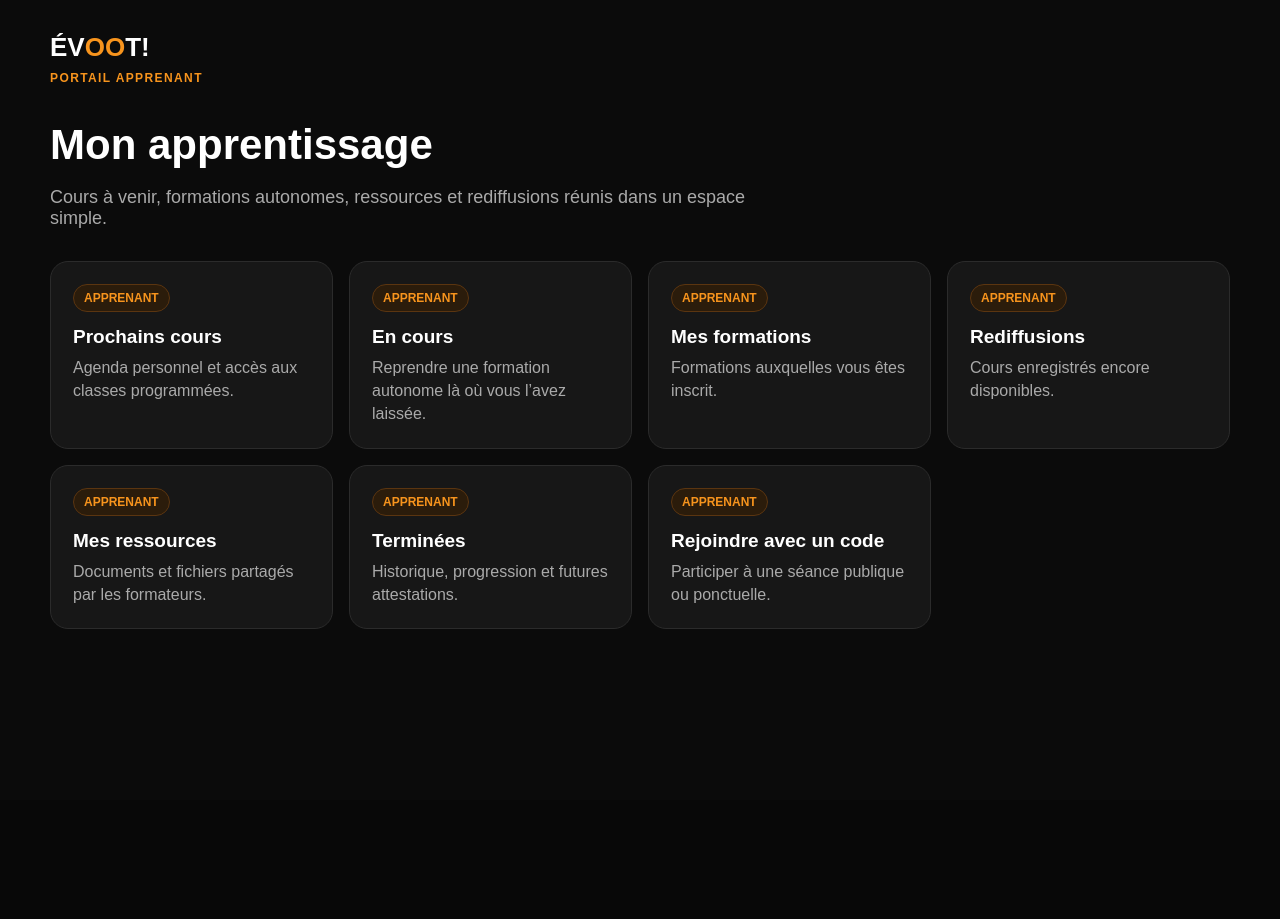
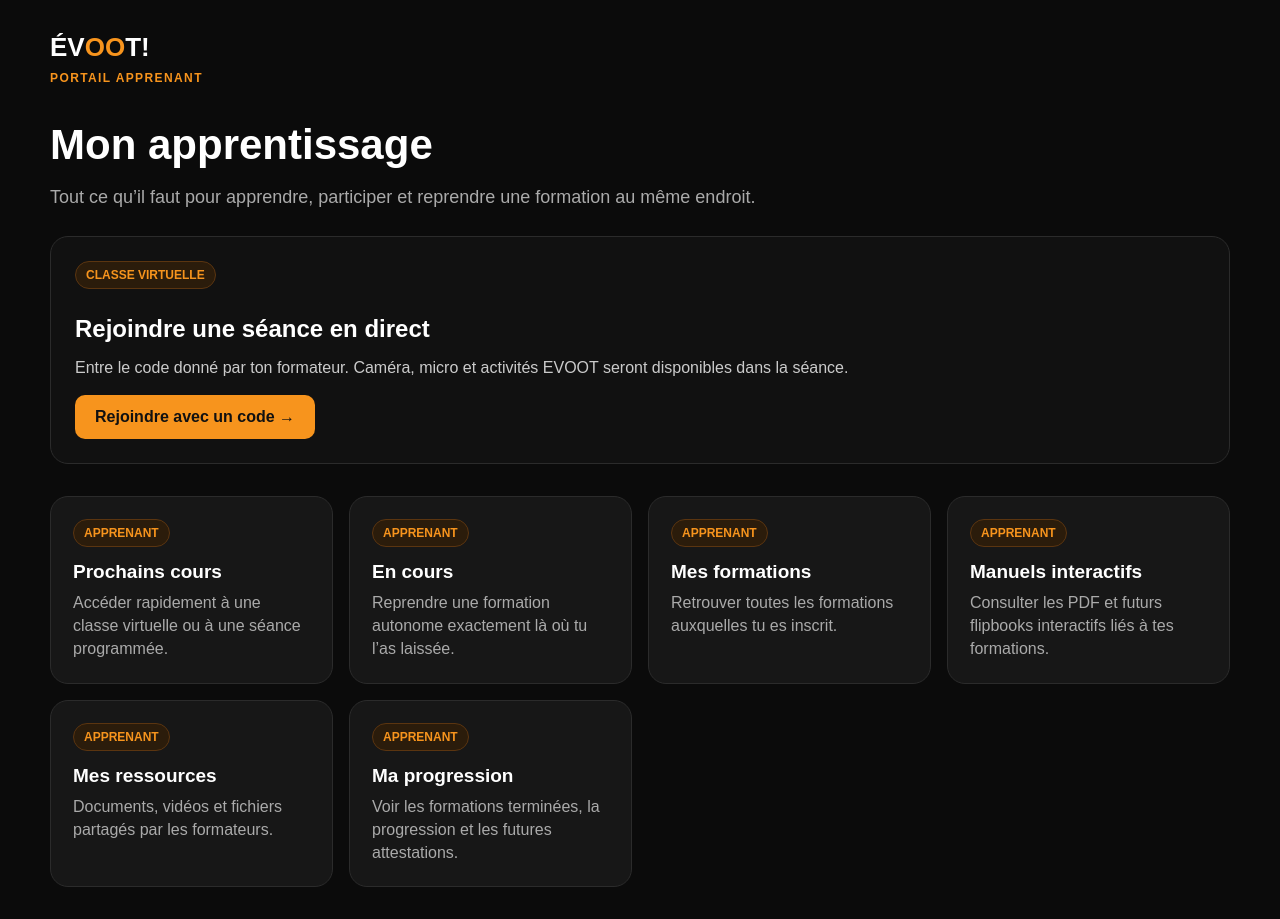
Before and after one commit to Dandadou/evoot, a Next.js app: page /learner in a window 1280 px wide. Before the commit the page ends 800 px from the top, so only its background shows below. Built offline with nearby package versions, Linux system fonts and the light colour scheme.

Commit message:
Make learner portal demo-ready

```diff
--- a/app/learner/page.tsx
+++ b/app/learner/page.tsx
@@ -1,3 +1,32 @@
-import Link from 'next/link';import '../portals.css';
-export default function Page(){return <main className="portal"><div className="portalShell"><div className="portalBrand">ÉV<span>OO</span>T!</div><div className="portalRole">Portail apprenant</div><h1>Mon apprentissage</h1><p className="portalLead">Cours à venir, formations autonomes, ressources et rediffusions réunis dans un espace simple.</p><div className="portalGrid"><Card t="Prochains cours" d="Agenda personnel et accès aux classes programmées."/><Card t="En cours" d="Reprendre une formation autonome là où vous l’avez laissée."/><Card t="Mes formations" d="Formations auxquelles vous êtes inscrit."/><Card t="Rediffusions" d="Cours enregistrés encore disponibles."/><Card t="Mes ressources" d="Documents et fichiers partagés par les formateurs."/><Card t="Terminées" d="Historique, progression et futures attestations."/><Card href="/join" t="Rejoindre avec un code" d="Participer à une séance publique ou ponctuelle."/></div></div></main>}
-function Card({t,d,href}:{t:string,d:string,href?:string}){const c=<><span className="portalTag">APPRENANT</span><strong>{t}</strong><p>{d}</p></>;return href?<Link className="portalCard" href={href}>{c}</Link>:<div className="portalCard">{c}</div>}
+import Link from 'next/link';
+import '../portals.css';
+
+export default function Page(){
+  return <main className="portal"><div className="portalShell">
+    <div className="portalBrand">ÉV<span>OO</span>T!</div>
+    <div className="portalRole">Portail apprenant</div>
+    <h1>Mon apprentissage</h1>
+    <p className="portalLead">Tout ce qu’il faut pour apprendre, participer et reprendre une formation au même endroit.</p>
+
+    <section style={{margin:'28px 0',padding:'24px',border:'1px solid #2b2b2b',borderRadius:18,background:'#111'}}>
+      <span className="portalTag">CLASSE VIRTUELLE</span>
+      <h2 style={{margin:'12px 0 8px'}}>Rejoindre une séance en direct</h2>
+      <p style={{opacity:.78,marginBottom:18}}>Entre le code donné par ton formateur. Caméra, micro et activités EVOOT seront disponibles dans la séance.</p>
+      <Link href="/join" style={{display:'inline-block',background:'#F7941D',color:'#111',fontWeight:800,padding:'13px 20px',borderRadius:10,textDecoration:'none'}}>Rejoindre avec un code →</Link>
+    </section>
+
+    <div className="portalGrid">
+      <Card href="/join" t="Prochains cours" d="Accéder rapidement à une classe virtuelle ou à une séance programmée."/>
+      <Card t="En cours" d="Reprendre une formation autonome exactement là où tu l’as laissée."/>
+      <Card t="Mes formations" d="Retrouver toutes les formations auxquelles tu es inscrit."/>
+      <Card t="Manuels interactifs" d="Consulter les PDF et futurs flipbooks interactifs liés à tes formations."/>
+      <Card t="Mes ressources" d="Documents, vidéos et fichiers partagés par les formateurs."/>
+      <Card t="Ma progression" d="Voir les formations terminées, la progression et les futures attestations."/>
+    </div>
+  </div></main>
+}
+
+function Card({t,d,href}:{t:string,d:string,href?:string}){
+  const content=<><span className="portalTag">APPRENANT</span><strong>{t}</strong><p>{d}</p></>;
+  return href?<Link className="portalCard" href={href}>{content}</Link>:<div className="portalCard">{content}</div>;
+}
```
